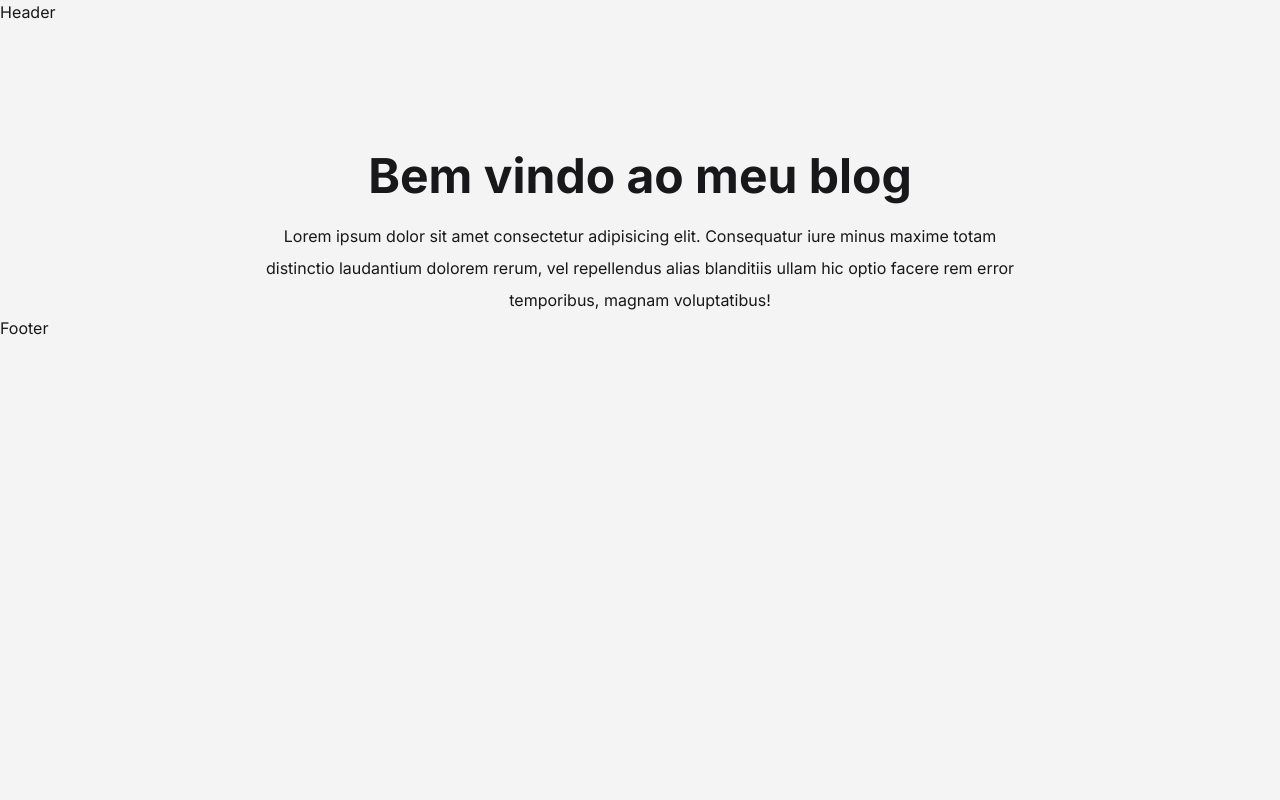
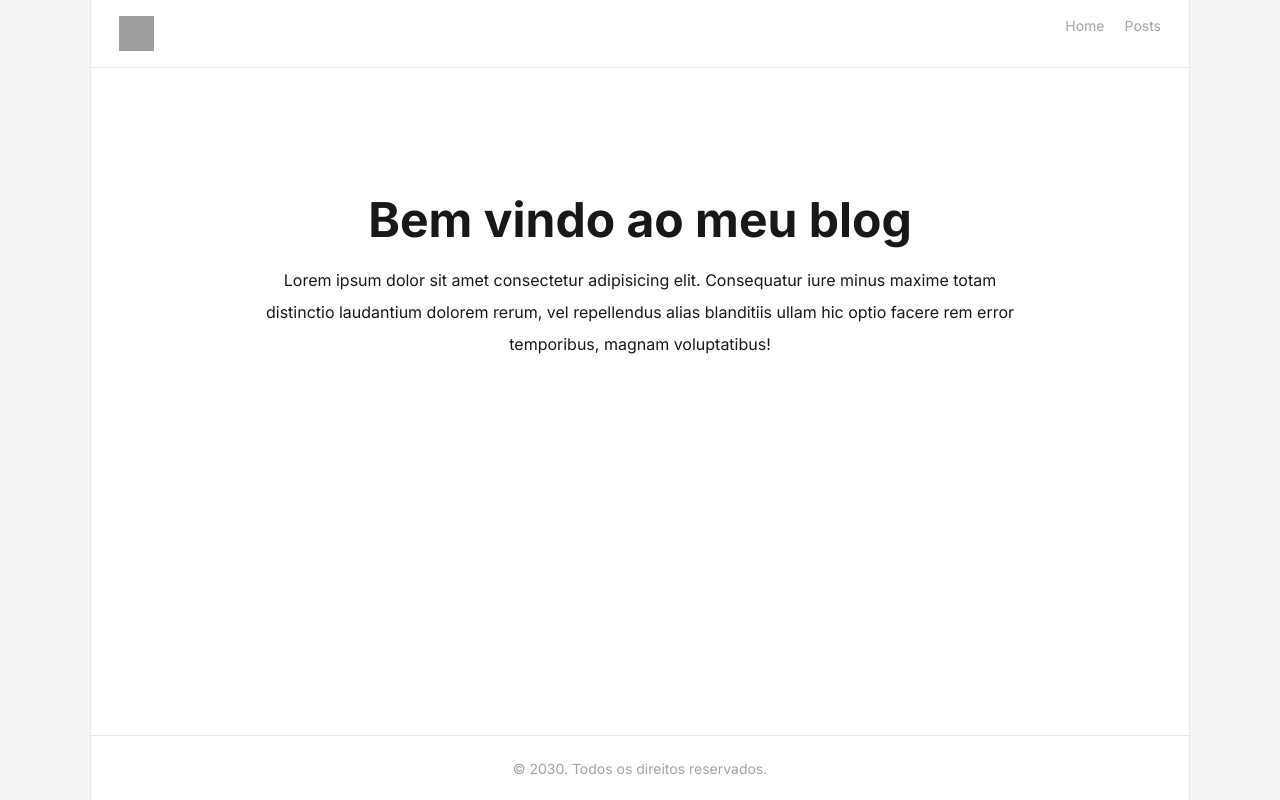
Before and after one commit to Ismaelp96/full-stack, a Next.js app: page / in a window 1280 px wide. Built offline with nearby package versions, Linux system fonts and the light colour scheme; grey boxes are pictures that could not be loaded.

Commit message:
container

```diff
--- a/next.config.mjs
+++ b/next.config.mjs
@@ -1,4 +1,8 @@
 /** @type {import('next').NextConfig} */
-const nextConfig = {};
+const nextConfig = {
+  images: {
+    remotePatterns: [{ protocol: 'https', hostname: 'bytegrad.com' }],
+  },
+};
 
 export default nextConfig;
--- a/src/app/layout.tsx
+++ b/src/app/layout.tsx
@@ -1,6 +1,9 @@
 import type { Metadata } from 'next';
 import { Inter } from 'next/font/google';
 import './globals.css';
+import Header from '@/components/header';
+import Footer from '@/components/footer';
+import Container from '@/components/container';
 
 const inter = Inter({ subsets: ['latin'] });
 
@@ -16,10 +19,14 @@ export default function RootLayout({
 }>) {
   return (
     <html lang='en'>
-      <body className={`${inter.className} text-zinc-900 bg-zinc-100`}>
-        <header>Header</header>
-        {children}
-        <footer>Footer</footer>
+      <body
+        className={`${inter.className} bg-zinc-100 text-zinc-900 min-h-screen`}
+      >
+        <Container>
+          <Header />
+          {children}
+          <Footer />
+        </Container>
       </body>
     </html>
   );
--- /dev/null
+++ b/src/components/container.tsx
@@ -0,0 +1,9 @@
+const Container = ({ children }: { children: React.ReactNode }) => {
+  return (
+    <div className='max-w-[1100px] mx-auto bg-white min-h-screen flex flex-col border-l border-r'>
+      {children}
+    </div>
+  );
+};
+
+export default Container;
--- /dev/null
+++ b/src/components/footer.tsx
@@ -0,0 +1,11 @@
+const Footer = () => {
+  return (
+    <footer className='mt-auto text-center text-zinc-400 py-5 px-7 border-t'>
+      <small className='text-sm text-zinc-400'>
+        &copy; 2030. Todos os direitos reservados.
+      </small>
+    </footer>
+  );
+};
+
+export default Footer;
--- /dev/null
+++ b/src/components/header.tsx
@@ -0,0 +1,46 @@
+import Image from 'next/image';
+import Link from 'next/link';
+
+const navLinks = [
+  {
+    href: '/',
+    label: 'Home',
+  },
+  {
+    href: '/posts/',
+    label: 'Posts',
+  },
+];
+
+const Header = () => {
+  return (
+    <header className='w-full px-7 py-4 border-b flex justify-between'>
+      <Link href={'/'}>
+        <Image
+          src='https://bytegrad.com/course-assets/youtube/example-logo.png'
+          alt='Logo'
+          title='Logo'
+          width={'35'}
+          height={'35'}
+          className='w-[35px] h-[35px]'
+        />
+      </Link>
+      <nav>
+        <ul className='flex gap-x-5 text-sm'>
+          {navLinks.map((link) => (
+            <li key={link.href}>
+              <Link
+                href={link.href}
+                className='text-zinc-400 hover:text-zinc-600 transition-all duration-200'
+              >
+                {link.label}
+              </Link>
+            </li>
+          ))}
+        </ul>
+      </nav>
+    </header>
+  );
+};
+
+export default Header;
```
